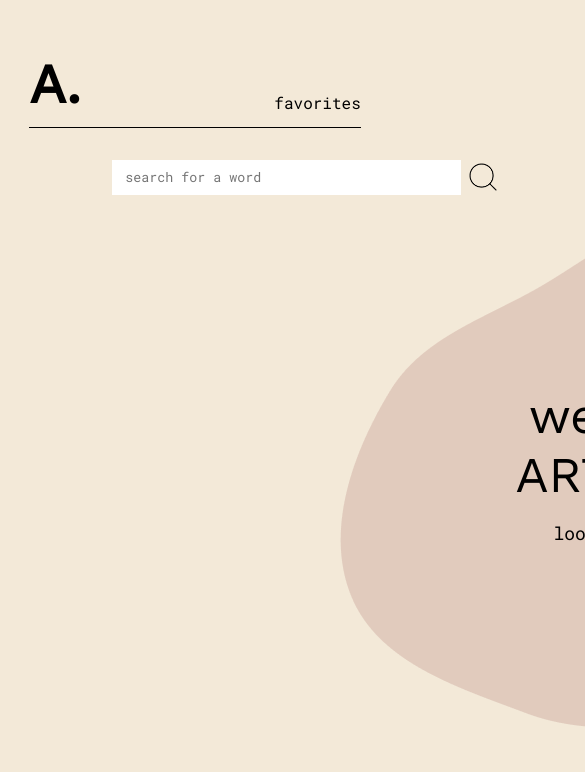
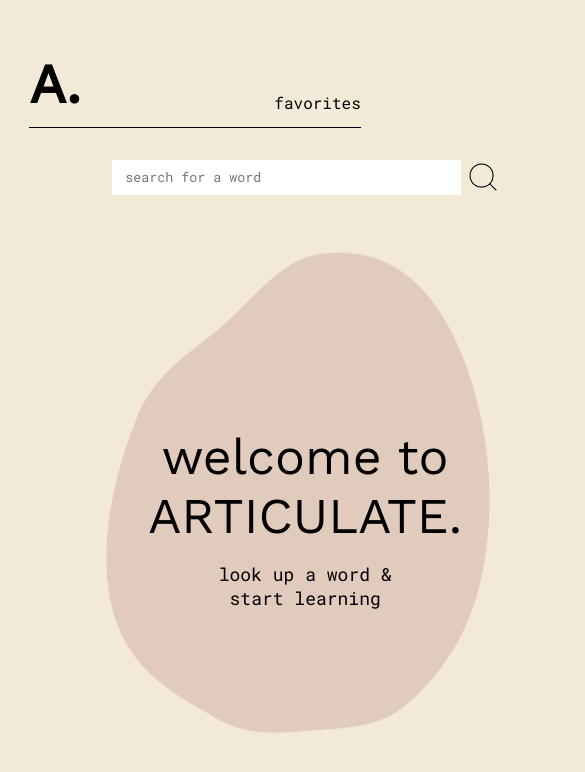
Before and after one commit to michannstoner/articulate, a React (Create React App) app: page / in a window 390 px wide. Shown: the top 772 px of the page, 585 px wide, since content can reach past the window. Built offline with nearby package versions, Linux system fonts and the light colour scheme.

Commit message:
Add media query for welcome page

```diff
--- a/src/components/App/App.css
+++ b/src/components/App/App.css
@@ -53,3 +53,27 @@ body {
   margin-left: 6em;
   margin-top: 4em;
 }
+
+@media only screen and (max-width: 900px) {
+  .welcome-display {
+    position: absolute;
+    top: 63%;
+    left: 20%;
+    transform: translate(-50%, -50%);
+  }
+}
+
+@media only screen and (max-width: 540px) {
+  .welcome-display {
+  width: 100vw;
+  position: absolute;
+  top: 63%;
+  left: 0%;
+  transform: translate(-60%, -50%);
+  }
+
+  .welcome-blob {
+    height: 30em;
+    width: 24em;
+  }
+}
```
